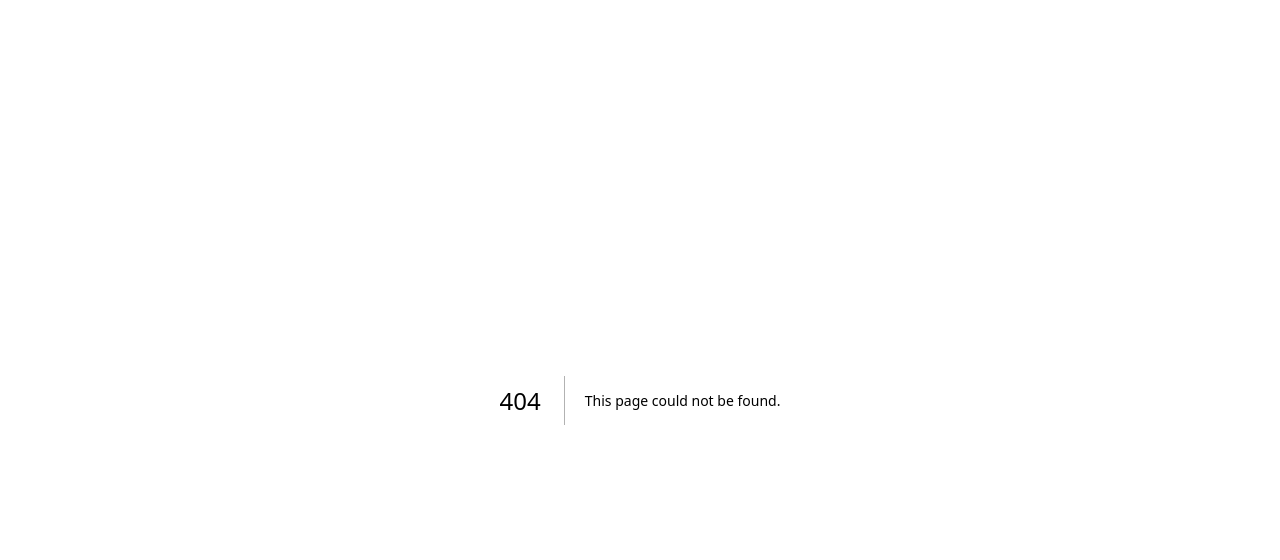
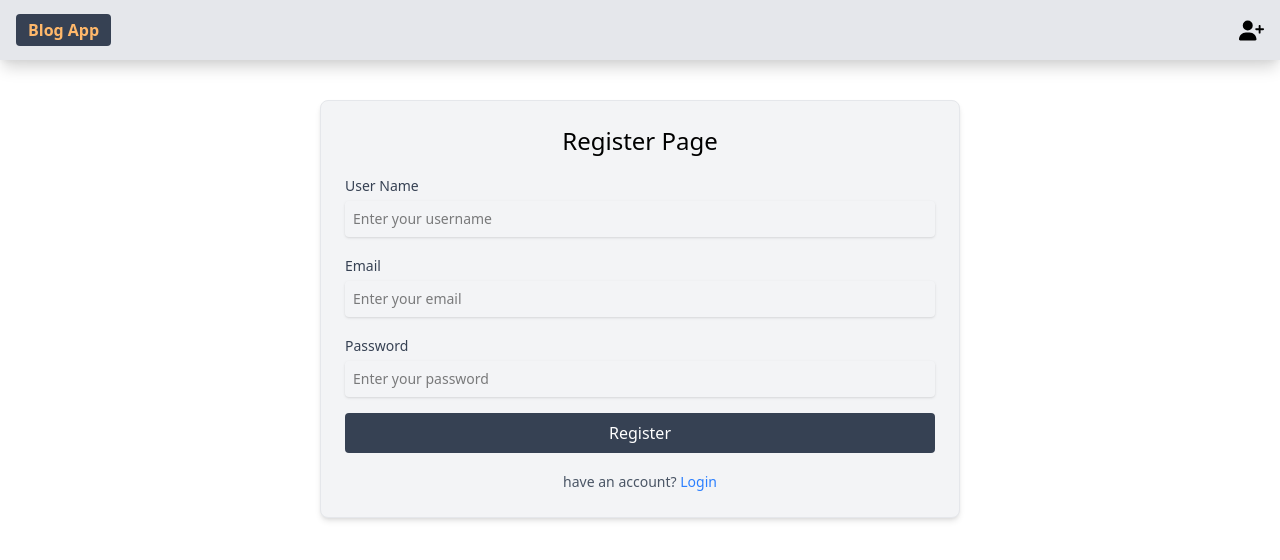
Before and after one commit to ibrahim-kurut/blog-app, a Next.js app: page /register in a window 1280 px wide. Before the commit this address had no page. Shown: the top 560 px of the page. Built offline with nearby package versions, Linux system fonts and the light colour scheme.

Commit message:
create login & register page

```diff
--- a/src/app/layout.js
+++ b/src/app/layout.jsx
@@ -1,5 +1,6 @@
 import { Geist, Geist_Mono } from "next/font/google";
 import "./globals.css";
+import NavBar from "@/components/header/NavBar";
 
 const geistSans = Geist({
   variable: "--font-geist-sans",
@@ -22,6 +23,8 @@ export default function RootLayout({ children }) {
       <body
         className={`${geistSans.variable} ${geistMono.variable} antialiased`}
       >
+        <NavBar />
+        {/* Main content */}
         {children}
       </body>
     </html>
--- /dev/null
+++ b/src/app/login/page.jsx
@@ -0,0 +1,51 @@
+import React from "react";
+
+const LoginPage = () => {
+  return (
+    <form className="bg-gray-100 w-1/2 mx-auto mt-10 space-y-4 border border-gray-200 p-6 rounded-lg shadow-md">
+      <h1 className="text-center capitalize text-2xl">Login page</h1>
+      <div>
+        <label htmlFor="Email">
+          <span className="text-sm font-medium text-gray-700"> Email </span>
+
+          <input
+            type="email"
+            id="Email"
+            placeholder="Enter your email"
+            className="mt-1 w-full p-2 rounded border-gray-300 shadow-sm sm:text-sm"
+          />
+        </label>
+      </div>
+      <div>
+        <label htmlFor="Password">
+          <span className="text-sm font-medium text-gray-700"> Password </span>
+
+          <input
+            type="Password"
+            id="Password"
+            placeholder="Enter your password"
+            className="mt-1 w-full p-2 rounded border-gray-300 shadow-sm sm:text-sm"
+          />
+        </label>
+      </div>
+      <div>
+        <button
+          type="submit"
+          className="w-full bg-gray-700 text-white p-2 rounded hover:bg-gray-800 transition-colors cursor-pointer"
+        >
+          Login
+        </button>
+      </div>
+      <div className="text-center">
+        <span className="text-sm text-gray-600">
+          Don't have an account?{" "}
+          <a href="/register" className="text-blue-500 hover:underline">
+            Register
+          </a>
+        </span>
+      </div>
+    </form>
+  );
+};
+
+export default LoginPage;
--- a/src/app/page.jsx
+++ b/src/app/page.jsx
@@ -1,8 +1,8 @@
+import Login from "@/components/header/Login";
+import Logo from "@/components/header/Logo";
 
-export default function Home() {
-  return (
-    <main className="flex min-h-screen flex-col items-center justify-between p-24">
-      <h1 className="text-4xl font-bold mb-8">Welcome to My Next.js App</h1>
-    </main>
-  );
-}
+const HomePage = () => {
+  return <div>home page</div>;
+};
+
+export default HomePage;
--- /dev/null
+++ b/src/app/register/page.jsx
@@ -0,0 +1,61 @@
+const RegisterPage = () => {
+  return (
+    <form className="bg-gray-100 w-1/2 mx-auto mt-10 space-y-4 border border-gray-200 p-6 rounded-lg shadow-md">
+      <h1 className="text-center capitalize text-2xl">Register Page</h1>
+      <div>
+        <label htmlFor="username">
+          <span className="text-sm font-medium text-gray-700">User Name</span>
+
+          <input
+            type="text"
+            id="username"
+            placeholder="Enter your username"
+            className="mt-1 w-full p-2 rounded border-gray-300 shadow-sm sm:text-sm"
+          />
+        </label>
+      </div>
+      <div>
+        <label htmlFor="Email">
+          <span className="text-sm font-medium text-gray-700"> Email </span>
+
+          <input
+            type="email"
+            id="Email"
+            placeholder="Enter your email"
+            className="mt-1 w-full p-2 rounded border-gray-300 shadow-sm sm:text-sm"
+          />
+        </label>
+      </div>
+      <div>
+        <label htmlFor="Password">
+          <span className="text-sm font-medium text-gray-700"> Password </span>
+
+          <input
+            type="Password"
+            id="Password"
+            placeholder="Enter your password"
+            className="mt-1 w-full p-2 rounded border-gray-300 shadow-sm sm:text-sm"
+          />
+        </label>
+      </div>
+      <div>
+        <button
+          type="submit"
+          className="w-full bg-gray-700 text-white p-2 rounded hover:bg-gray-800 transition-colors cursor-pointer"
+        >
+          Register
+        </button>
+      </div>
+      <div className="text-center">
+        <span className="text-sm text-gray-600">
+          have an account?{" "}
+          <a href="/login" className="text-blue-500 hover:underline">
+            Login
+          </a>
+        </span>
+      </div>
+    </form>
+  );
+};
+
+export default RegisterPage;
--- /dev/null
+++ b/src/components/header/Login.jsx
@@ -0,0 +1,15 @@
+import Link from "next/link";
+import React from "react";
+import { FaUserPlus } from "react-icons/fa6";
+
+const Login = () => {
+  return (
+    <Link href="/login">
+      <div className="">
+        <FaUserPlus size={25} />
+      </div>
+    </Link>
+  );
+};
+
+export default Login;
--- /dev/null
+++ b/src/components/header/Logo.jsx
@@ -0,0 +1,11 @@
+import Link from "next/link";
+
+const Logo = () => {
+  return (
+    <div className="capitalize bg-gray-700 px-3 py-1 rounded text-orange-300 font-bold">
+      <Link href="/">blog app</Link>
+    </div>
+  );
+};
+
+export default Logo;
--- /dev/null
+++ b/src/components/header/NavBar.jsx
@@ -0,0 +1,15 @@
+import Logo from "./Logo";
+import Login from "./Login";
+
+const NavBar = () => {
+  return (
+    <div className="bg-gray-200 shadow-neutral-300 shadow-lg">
+      <div className="conrainer mx-auto h-[60px] flex justify-between items-center px-4">
+        <Logo />
+        <Login />
+      </div>
+    </div>
+  );
+};
+
+export default NavBar;
```
Also changed, not shown: package.json (+4 -3 lines), 1 other file (tests, documents, lock files or other folders).
